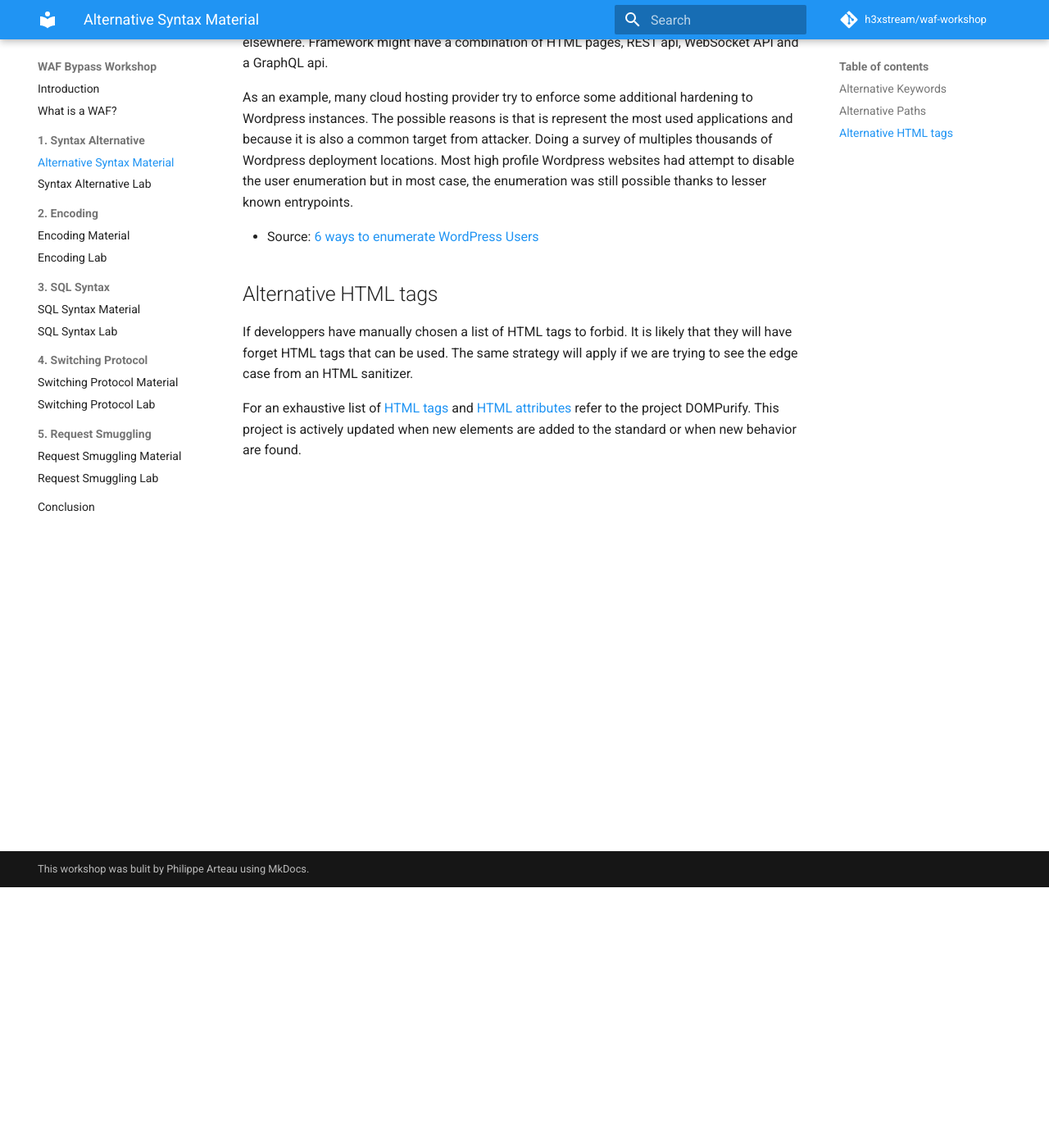
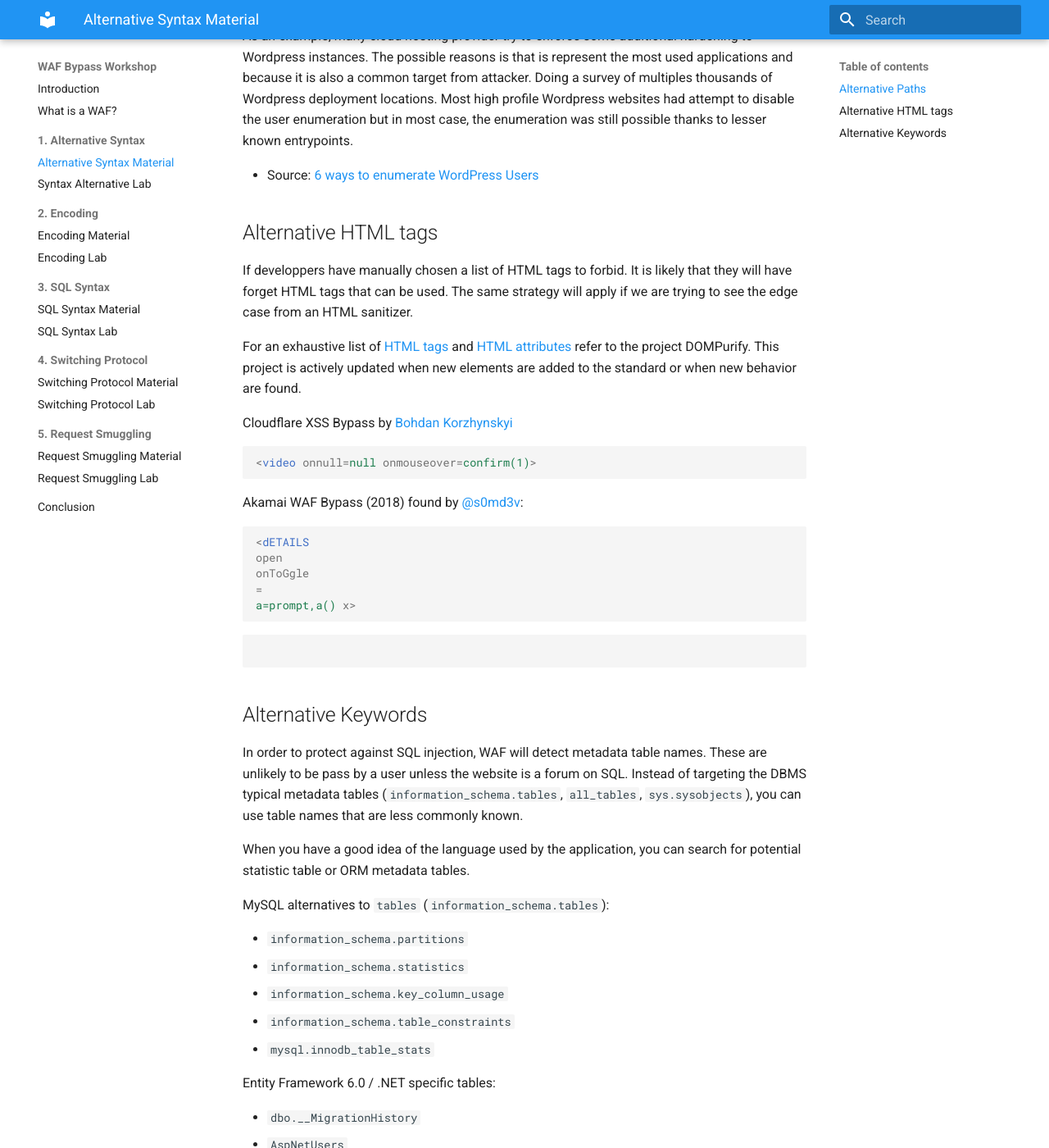
Before and after one commit to h3xstream/waf-workshop, an MkDocs documentation site: the page built from docs/01-alternative-syntax.md, in a window 1280 px wide and 1400 px high, scrolled down 318 px. Shown: the whole window at 82% size. Built offline with MkDocs 1.6.1 and Material for MkDocs 9.7.7, drawn with Linux system fonts in a browser that asks for light colours; comment, search, counter and statistics services are not loaded; some of the changed text lies outside the part shown.

Commit message:
Encoding module improved + Rename syntax alternative page

````diff
--- a/docs/01-syntax-alternative.md
+++ b/docs/01-alternative-syntax.md
@@ -21,3 +18,54 @@
 If developpers have manually chosen a list of HTML tags to forbid. It is likely that they will have forget HTML tags that can be used. The same strategy will apply if we are trying to see the edge case from an HTML sanitizer.
 
 For an exhaustive list of [HTML tags](https://github.com/cure53/DOMPurify/blob/1.0.8/src/tags.js) and [HTML attributes](https://github.com/cure53/DOMPurify/blob/1.0.8/src/attrs.js) refer to the project DOMPurify. This project is actively updated when new elements are added to the standard or when new behavior are found.
+
+Cloudflare XSS Bypass by [Bohdan Korzhynskyi](https://twitter.com/bohdansec)
+```html
+<video onnull=null onmouseover=confirm(1)>
+```
+
+
+Akamai WAF Bypass (2018) found by [@s0md3v](https://twitter.com/s0md3v/):
+```html
+<dETAILS
+open
+onToGgle
+=
+a=prompt,a() x>
+```
+
+```
+```
+
+## Alternative Keywords
+
+In order to protect against SQL injection, WAF will detect metadata table names. These are unlikely to be pass by a user unless the website is a forum on SQL.
+Instead of targeting the DBMS typical metadata tables (`information_schema.tables`, `all_tables`, `sys.sysobjects`), you can use table names that are less commonly known.
+
+When you have a good idea of the language used by the application, you can search for potential statistic table or ORM metadata tables.
+
+MySQL alternatives to `tables` (`information_schema.tables`):
+
+ - `information_schema.partitions`
+ - `information_schema.statistics`
+ - `information_schema.key_column_usage`
+ - `information_schema.table_constraints`
+ - `mysql.innodb_table_stats`
+
+Entity Framework 6.0 / .NET specific tables:
+
+ - `dbo.__MigrationHistory`
+ - `AspNetUsers`
+
+!!! danger "Entity Framework Core"
+
+     The Entity Framework Core library no longer include the `Model` column which contained the model in a GZIP Hex encoded formated. (Entity Framework 6.0 and below only)
+
+
+Oracle alternatives to `all_tables`:
+
+ - `ALL_TAB_STATISTICS`
+ - `ALL_TAB_STATS_HISTORY`
+ - `ALL_TAB_STAT_PREFS`
+ - `ALL_TAB_MODIFICATIONS`
+ - ...
--- a/mkdocs.yml
+++ b/mkdocs.yml
@@ -2,14 +2,14 @@
 site_author: "Philippe Arteau"
 copyright: "This workshop was bulit by Philippe Arteau using <a target=\"_blank\" href=\"https://squidfunk.github.io/mkdocs-material/\">MkDocs</a>."
 
-repo_name: h3xstream/waf-workshop
-repo_url: https://github.com/h3xstream/waf-workshop/
+#repo_name: h3xstream/waf-workshop
+#repo_url: https://github.com/h3xstream/waf-workshop/
 
 nav:
   - 'intro.md'
   - 'waf.md'
-  - "1. Syntax Alternative":
-    - '01-syntax-alternative.md'
+  - "1. Alternative Syntax":
+    - '01-alternative-syntax.md'
     - '01-lab.md'
   - "2. Encoding":
     - '02-encoding.md'
@@ -56,6 +56,8 @@
   - pymdownx.emoji:
       emoji_generator: !!python/name:materialx.emoji.to_svg
       emoji_index: !!python/name:materialx.emoji.twemoji
+  #Used for figures
+  - md_in_html
 
 extra:
   generator: false
````
Also changed, not shown: other parts of docs/01-alternative-syntax.md (+0 -3 lines), docs/02-encoding.md (+8 -1 lines), docs/03-sql-syntax.md (+7 -1 lines), docs/04-switching-protocol.md (+8 -3 lines), docs/05-request-smuggling.md (+4 -3 lines).
